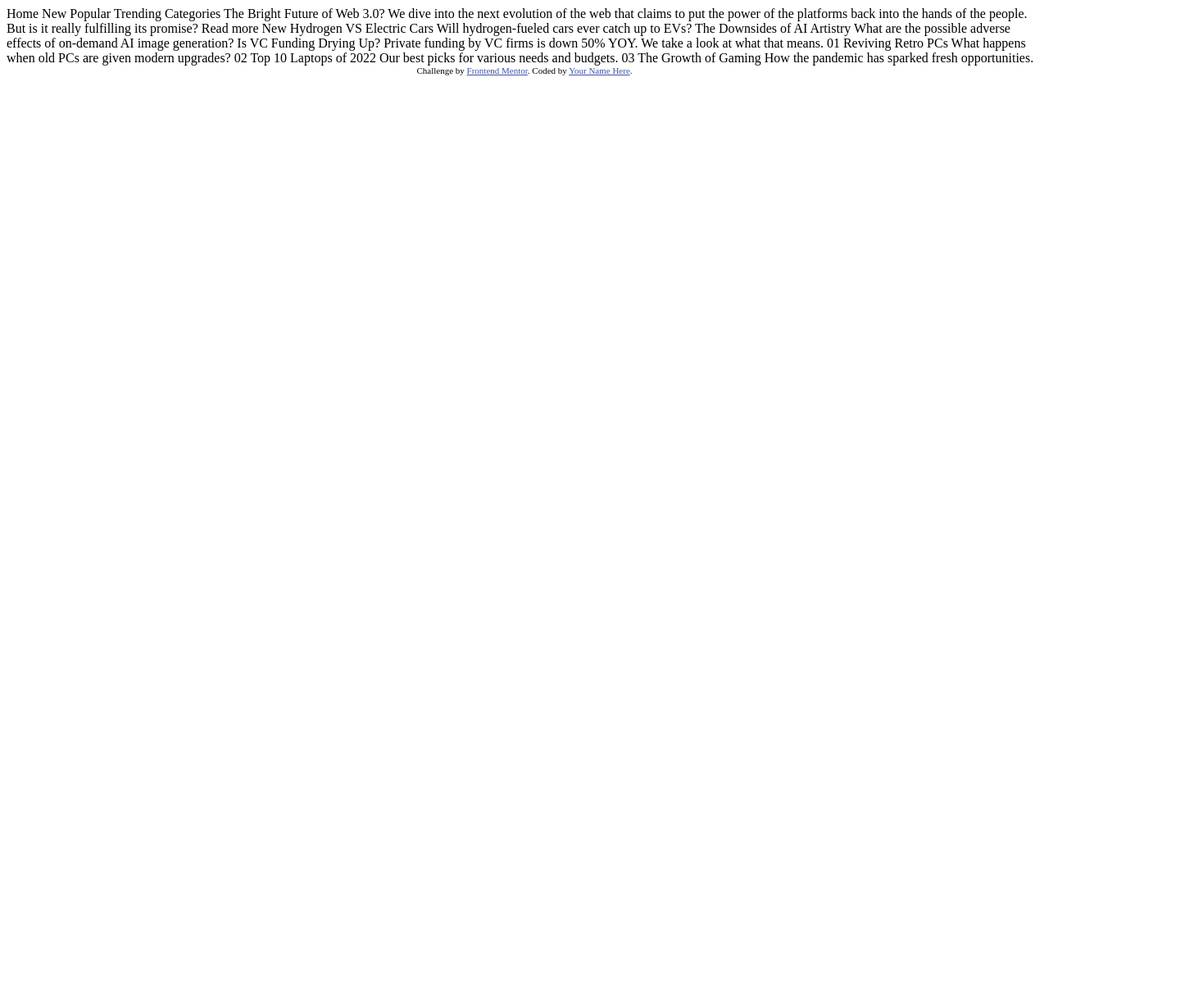
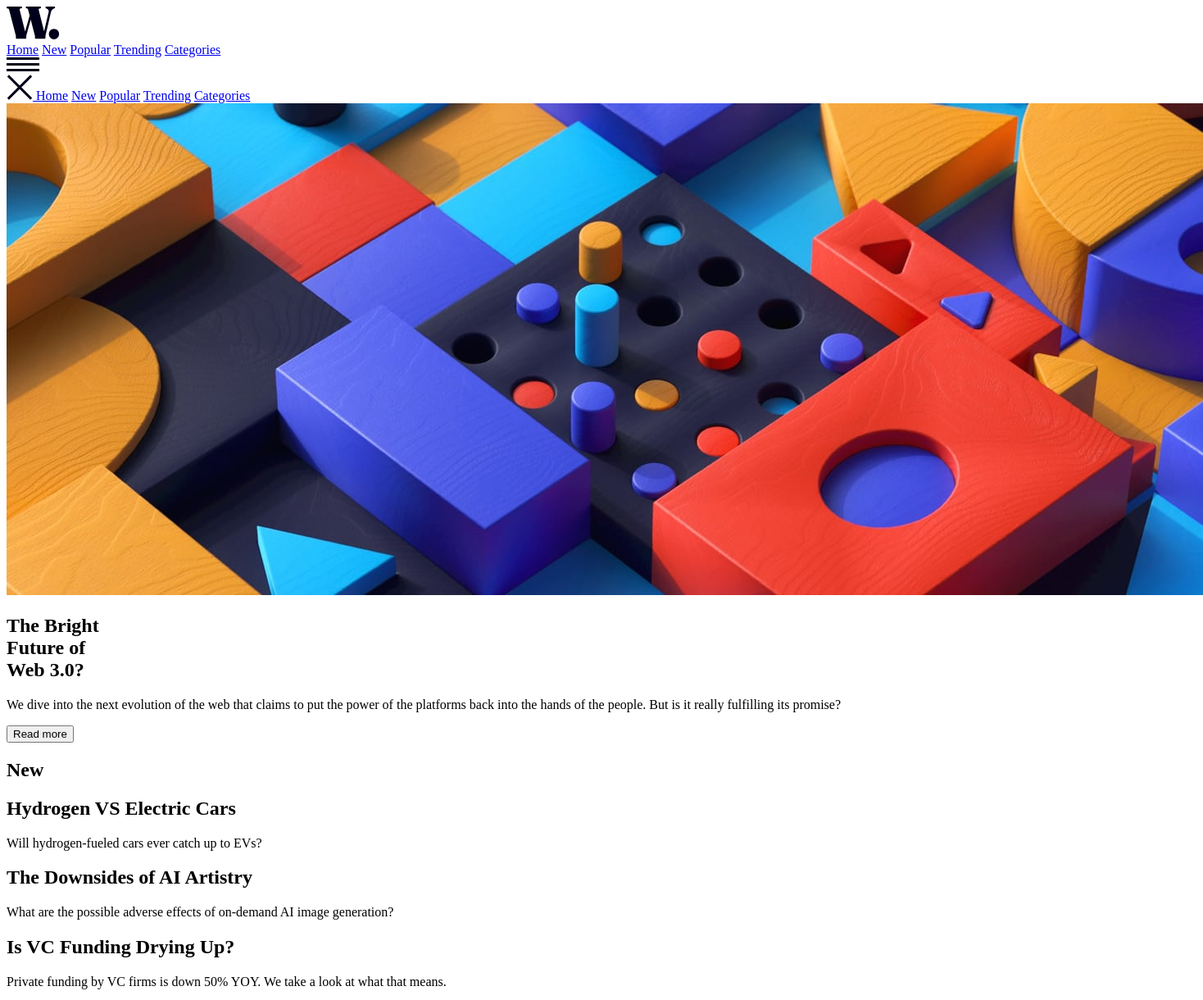
Before and after one commit to zaklinaradivojevic/News-homepage, a plain HTML site: page news-homepage-main/index.html in a window 1280 px wide. Shown: the top 1220 px of the page at 82% size, 1468 px wide, since content can reach past the window. Before the commit the page ends 800 px from the top, so only its background shows below. Drawn offline with Linux system fonts and the light colour scheme.

Commit message:
Update index.html
Update index.html

```diff
--- a/news-homepage-main/index.html
+++ b/news-homepage-main/index.html
@@ -2,59 +2,103 @@
 <html lang="en">
 <head>
   <meta charset="UTF-8">
-  <meta name="viewport" content="width=device-width, initial-scale=1.0"> <!-- displays site properly based on user's device -->
-
+  <meta name="viewport" content="width=device-width, initial-scale=1.0">
   <link rel="icon" type="image/png" sizes="32x32" href="./assets/images/favicon-32x32.png">
-
+  <link rel="stylesheet" href="style.css">
   <title>Frontend Mentor | News homepage</title>
 
   <!-- Feel free to remove these styles or customise in your own stylesheet 👍 -->
-  <style>
-    .attribution { font-size: 11px; text-align: center; }
-    .attribution a { color: hsl(228, 45%, 44%); }
-  </style>
 </head>
 <body>
+  <div class="container">
+  <div class="news-container">
+<header>
+    <img class="logo" src="https://raw.githubusercontent.com/zaklinaradivojevic/News-homepage/c63080cd3be1350b097e244ebbd3fb1725d74657/news-homepage-main/assets/images/logo.svg" alt="Company Logo">
+  </header>
+  <nav>
+    <a href="#">Home</a>
+    <a href="#">New</a>
+    <a href="#">Popular</a>
+    <a href="#">Trending</a>
+     <a href="#">Categories</a>
+  </nav>
+  <div class="right-menu">
+ <a href="javascript:void(0);" class="icon" onclick="openNav()">
+  <img src="https://raw.githubusercontent.com/zaklinaradivojevic/News-homepage/c63080cd3be1350b097e244ebbd3fb1725d74657/news-homepage-main/assets/images/icon-menu.svg" alt="mobile-menu">
+</a>
+    <!-- Navigation links (hidden by default) -->
+<div id="mySidepanel" class="sidepanel">
+  <a href="javascript:void(0)" class="closebtn" onclick="closeNav()">
+    <img src="https://raw.githubusercontent.com/zaklinaradivojevic/News-homepage/c63080cd3be1350b097e244ebbd3fb1725d74657/news-homepage-main/assets/images/icon-menu-close.svg">
+  </a>
+  <a href="#">Home</a>
+  <a href="#">New</a>
+  <a href="#">Popular</a>
+  <a href="#">Trending</a>
+  <a href="#">Categories</a>
+</div>
+</div>
+    <main>
+    <section class="header-section">
+   <img src="https://github.com/zaklinaradivojevic/News-homepage/blob/main/news-homepage-main/assets/images/image-web-3-desktop.jpg?raw=true" alt="header-img">
+      <div class="future">
+        <h1>The Bright<br> Future of<br> Web 3.0?</h1>
 
-  Home
-  New
-  Popular
-  Trending
-  Categories
+  <p>We dive into the next evolution of the web that claims to put the power of the platforms back into the hands of the people.
+  But is it really fulfilling its promise?</p>
+      </div>
+      <button>Read more</button>
+ </section>
+     <section class="right-section">
+       <div class="right">
+         <h1>New</h1>
 
-  The Bright Future of Web 3.0?
-
-  We dive into the next evolution of the web that claims to put the power of the platforms back into the hands of the people.
-  But is it really fulfilling its promise?
-
-  Read more
-
-  New
-
-  Hydrogen VS Electric Cars
-  Will hydrogen-fueled cars ever catch up to EVs?
-
-  The Downsides of AI Artistry
-  What are the possible adverse effects of on-demand AI image generation?
-
-  Is VC Funding Drying Up?
-  Private funding by VC firms is down 50% YOY. We take a look at what that means.
-
-  01
-  Reviving Retro PCs
-  What happens when old PCs are given modern upgrades?
-
-  02
-  Top 10 Laptops of 2022
-  Our best picks for various needs and budgets.
-
-  03
-  The Growth of Gaming
-  How the pandemic has sparked fresh opportunities.
+         <h2>Hydrogen VS Electric Cars</h2>
+         <p>Will hydrogen-fueled cars ever catch up to EVs?</p>
+       </div>
+       <div class="right">
+         <h2>The Downsides of AI Artistry</h2>
+         <p>What are the possible adverse effects of on-demand AI image generation?</p>
+       </div>
+       <div class="right last">
+         <h2>Is VC Funding Drying Up?</h2>
+         <p>Private funding by VC firms is down 50% YOY. We take a look at what that means.</p>
+       </div>
+    </section>
+    </main>
+    <section class="bottom-section">
+      <div class="retro">
+        <img src="https://github.com/zaklinaradivojevic/News-homepage/blob/main/news-homepage-main/assets/images/image-retro-pcs.jpg?raw=true" alt="retro">
+        <div class="retro-info">
+          <h1>01</h1>
+          <h2>Reviving Retro PCs</h2>
+          <p>What happens when old PCs are given modern upgrades?</p>
+        </div>
+      </div>
+      <div class="laptops">
+         <img src="https://github.com/zaklinaradivojevic/News-homepage/blob/main/news-homepage-main/assets/images/image-top-laptops.jpg?raw=true" alt="laptops">
+        <div class="laptops-info">
+        <h1>02</h1>
+        <h2>Top 10 Laptops of 2022</h2>
+        <p>Our best picks for various needs and budgets.</p>
+        </div>
+      </div>
+      <div class="gaming">
+         <img src="https://github.com/zaklinaradivojevic/News-homepage/blob/main/news-homepage-main/assets/images/image-gaming-growth.jpg?raw=true" alt="gaming">
+        <div class="gaming-info">
+        <h1>03</h1>
+        <h2>The Growth of Gaming</h2>
+        <p>How the pandemic has sparked fresh opportunities.</p>
+        </div>
+      </div>
+    </section>
+  </div>
 
   <div class="attribution">
     Challenge by <a href="https://www.frontendmentor.io?ref=challenge" target="_blank">Frontend Mentor</a>.
     Coded by <a href="#">Your Name Here</a>.
   </div>
+  </div>
+   <script src="script.js"></script>
 </body>
 </html>
```
